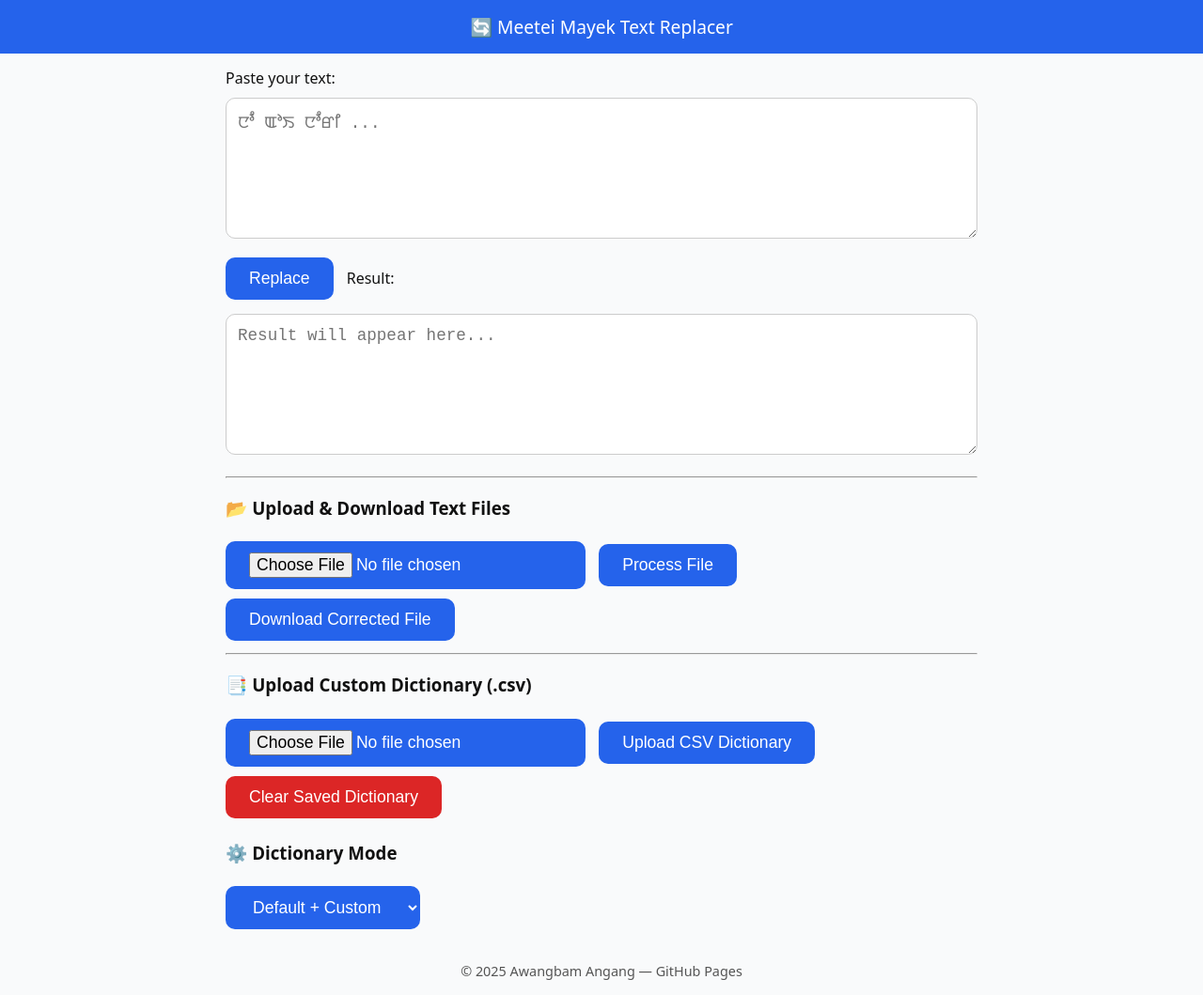
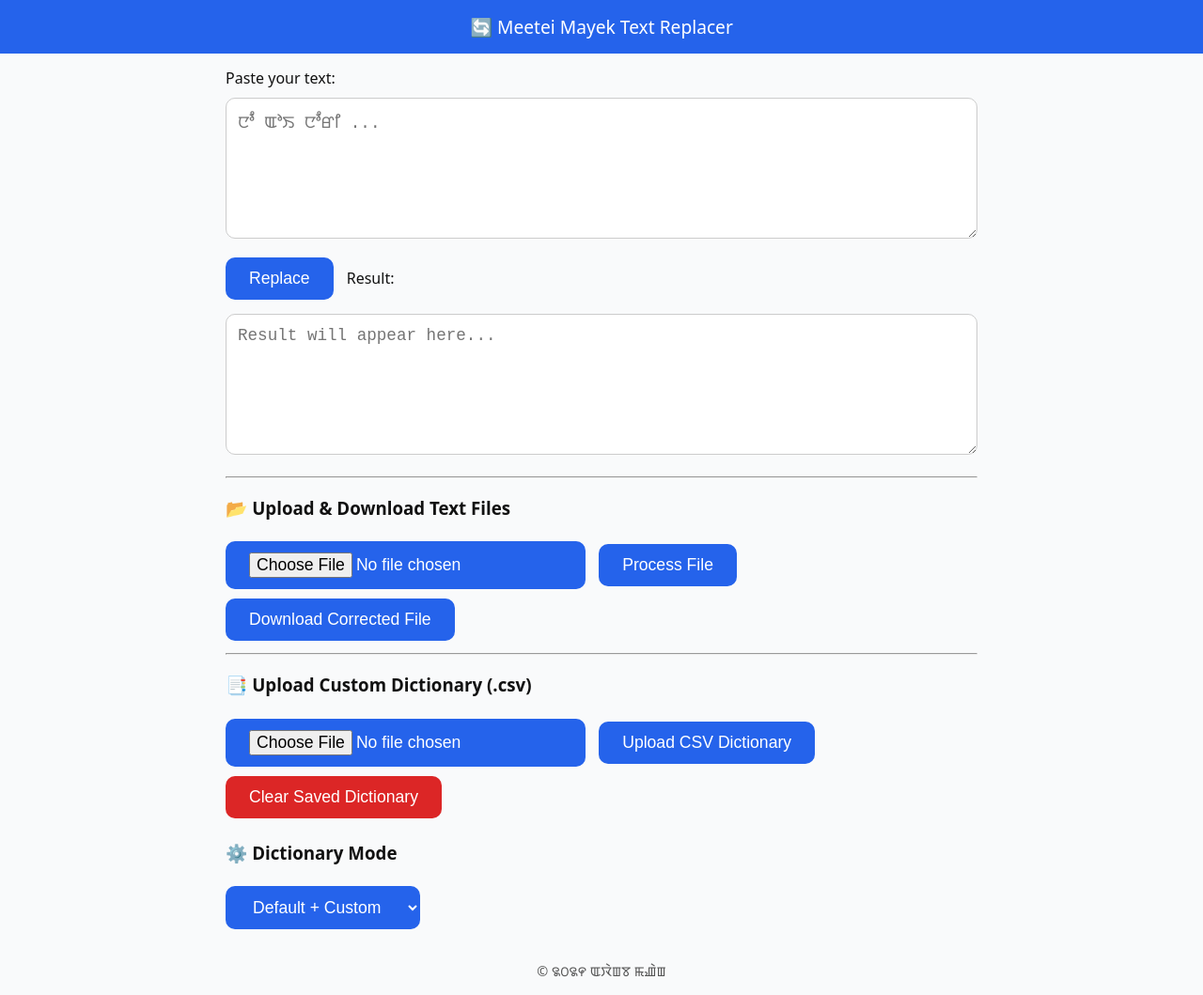
Before and after one commit to AwangbaMangang/loire, a plain HTML site: page index.html in a window 1280 px wide. Shown: the whole page at 94% size. Drawn offline with Linux system fonts and the light colour scheme.

Commit message:
Update index.html

```diff
--- a/index.html
+++ b/index.html
@@ -110,7 +110,7 @@
     </select>
   </main>
 
-  <footer>© 2025 Awangbam Angang — GitHub Pages</footer>
+  <footer>© ꯲꯰꯲꯵ ꯑꯋꯥꯡꯕ ꯃꯉꯥꯡ</footer>
 
   <script src="script.js"></script>
 </body>
```
